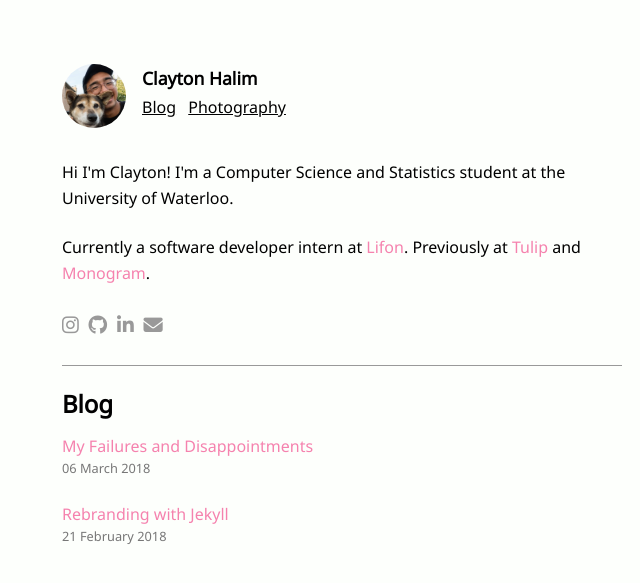
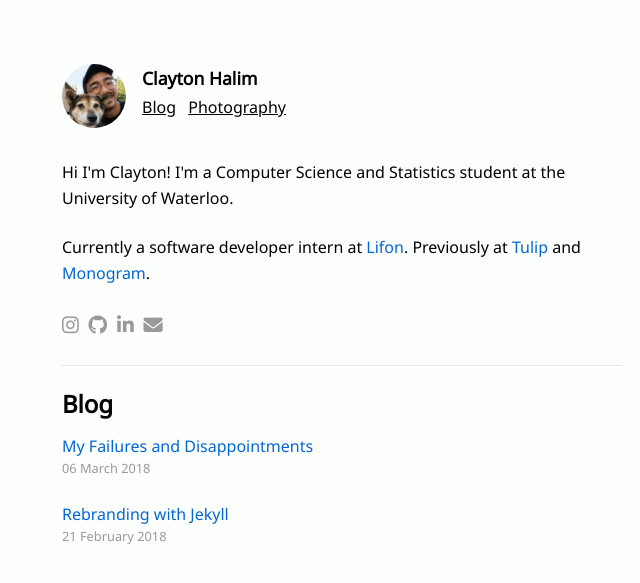
Before and after one commit to clayton-halim/clayton-halim.github.io, a Jekyll site: the page built from index.html, in a window 1280 px wide. Shown: the top 583 px of the page, without its empty margins (298-938 px from the left). Built offline with Jekyll 4.4.1, drawn with Linux system fonts in a browser that asks for light colours; nearby versions of some CDN libraries.

Commit message:
Change link colors to blue

```diff
--- a/_includes/social.html
+++ b/_includes/social.html
@@ -1,8 +1,8 @@
 <ul class="hlist social-bar">
     <li class="hlist-item">
-        <a class="social-link" href="https://instagram.com/suddenclay"><i id="instagram" class="fa fa-instagram"></i></a>
-        <a class="social-link" href="https://github.com/clayton-halim"><i id="github" class="fa fa-github"></i></a>
-        <a class="social-link" href="https://linkedin.com/in/clayton-halim"><i id="linkedin" class="fa fa-linkedin"></i></a>
-        <a class="social-link" href="mailto:claytonhalim3@gmail.com"><i id="email" class="fa fa-envelope"></i></a>
+        <a id="instagram" class="social-link" href="https://instagram.com/suddenclay"><i class="fa fa-instagram"></i></a>
+        <a id="github" class="social-link" href="https://github.com/clayton-halim"><i class="fa fa-github"></i></a>
+        <a id="linkedin" class="social-link" href="https://linkedin.com/in/clayton-halim"><i class="fa fa-linkedin"></i></a>
+        <a id="email" class="social-link" href="mailto:claytonhalim3@gmail.com"><i class="fa fa-envelope"></i></a>
     </li>
 </ul>
--- a/assets/css/style.css
+++ b/assets/css/style.css
@@ -3,11 +3,11 @@
     --black: #000100;
     --white: #FDFFFC;
     --red: #D4353A;
-    --blue: #235789;
+    --blue: #0366d6;
     --yellow: #F1D302;
     --pink: #F582AE;
-    --light-gray: #999999;
-    --dark-gray: #777;
+    --light-gray: #E1E4E8;
+    --dark-gray: #999;
     --line-height: 1.6;
 }
 
@@ -66,12 +66,13 @@ hr {
 }
 
 a {
+    color: var(--blue);
     text-decoration: none;
-    color: var(--pink);
 }
 
 a:hover {
     transition: 0.2s color;
+    text-decoration: underline;
 }
 
 #avatar {
@@ -92,7 +93,7 @@ a:hover {
 }
 
 .blog-date {
-    margin-top: 0.5rem;
+    margin-top: 0.2em;
     font-size: 1em;
     color: var(--dark-gray);
 }
@@ -111,6 +112,10 @@ a:hover {
 .blog-title {
     font-size: 2em;
     margin: 0;
+}
+
+.blog-title > a {
+    text-decoration: none;
 }
 
 #blog-listing {
@@ -174,7 +179,7 @@ em {
 }
 
 .nav-link:hover {
-    color: var(--pink);
+    color: var(--blue);
 }
 
 .read-more {
@@ -193,7 +198,7 @@ em {
 
 .social-link {
     text-decoration: none;
-    color: var(--light-gray);
+    color: var(--dark-gray);
     padding-right: 1%;
     font-size: 1.2em;
 }
--- a/index.html
+++ b/index.html
@@ -18,10 +18,10 @@ layout: main
         <ul class="posts">
             {% for post in site.posts limit:5 %}
                 <li class="post-entry">
-                    <a class="post-link" href="{{ post.url }}">
-                        <div class="post-title">{{ post.title }}</div>
-                        <div class="post-date">{{ post.date | date: '%d %B %Y' }}</div>
-                    </a>
+                    <div class="post-title">
+                        <a href="{{ post.url }}">{{ post.title }}</a>
+                    </div>
+                    <div class="post-date">{{ post.date | date: '%d %B %Y' }}</div>
                 </li>
             {% endfor %}
         </ul>
```
